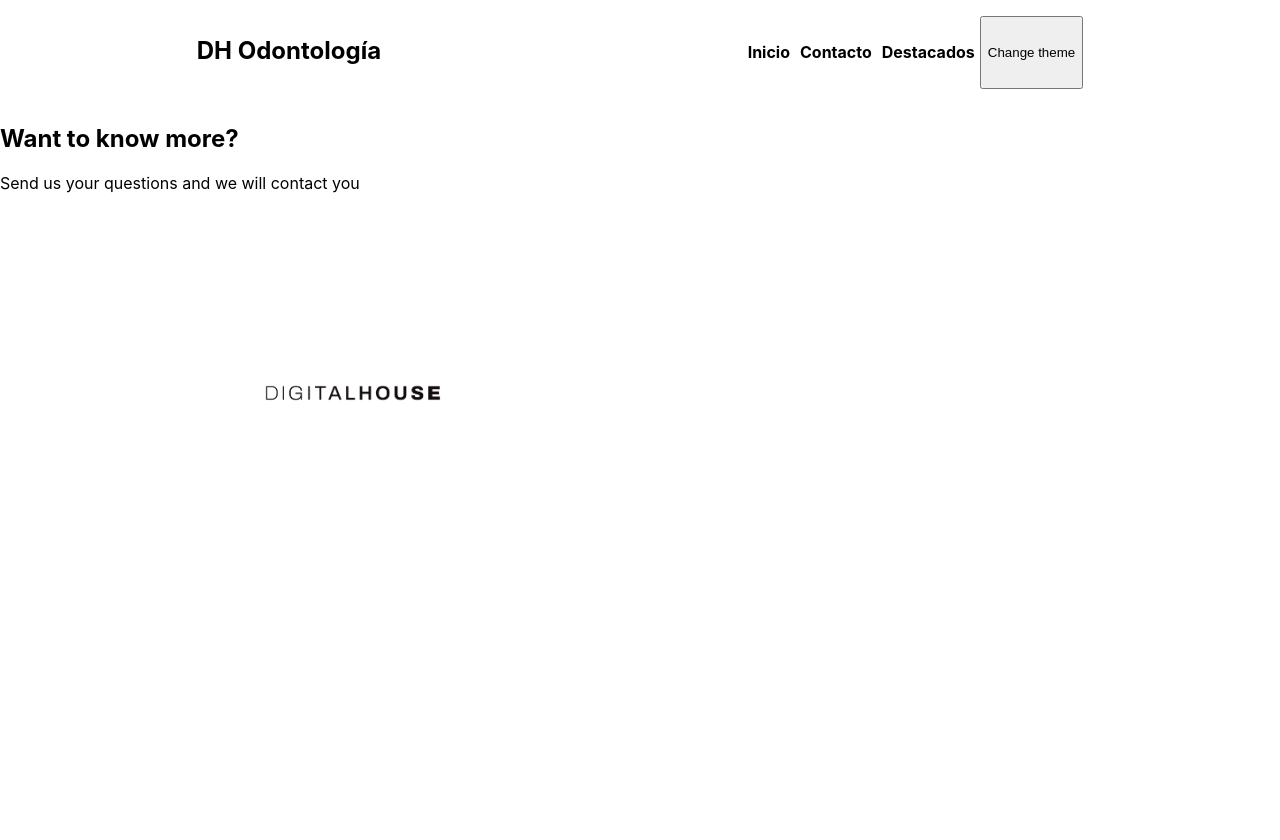
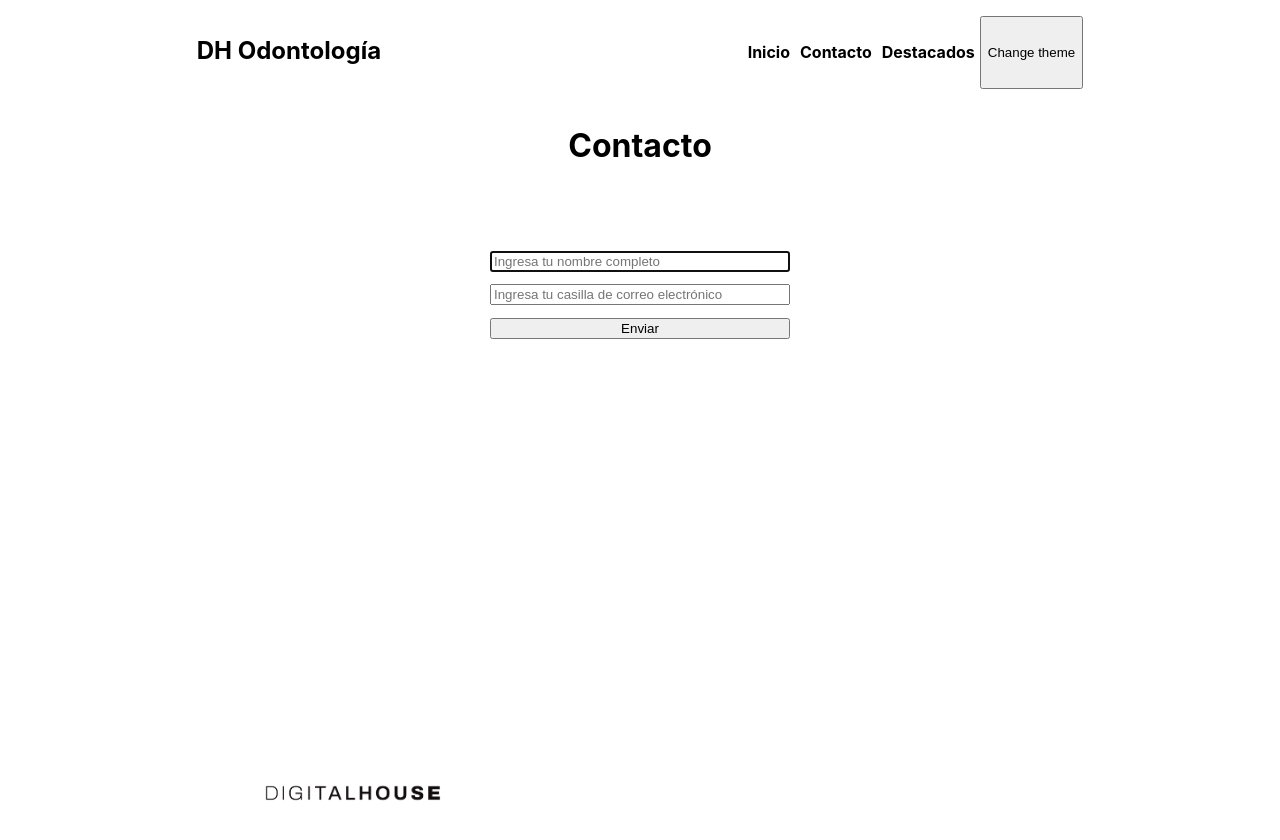
Before and after one commit to gustavofmacia/ctd-esp-fe3-final, a React (Vite) app: page /contacto in a window 1280 px wide. Shown: the top 840 px of the page. Before the commit the page ends 800 px from the top, so only its background shows below. Built offline with nearby package versions, Linux system fonts and the light colour scheme; no server answers; some icons are missing.

Commit message:
Form terminado, con validaciones implementadas según lo requerido.

```diff
--- a/src/Components/Form.jsx
+++ b/src/Components/Form.jsx
@@ -1,14 +1,62 @@
-import React from "react";
-
+import { useState } from "react";
 
 const Form = () => {
-  //Aqui deberan implementar el form completo con sus validaciones
+  const [user, setUser] = useState({
+    fullname: "",
+    email: "",
+  });
+  const [fullnameSent, setFullnameSent] = useState("");
+
+  const [showInfo, setShowInfo] = useState(false);
+  const [error, setError] = useState(false);
+
+  function handleSubmit(e) {
+    e.preventDefault();
+
+    const emailRegex = /^[a-zA-Z0-9._%+-]+@[a-zA-Z0-9.-]+\.[a-zA-Z]{2,}$/u;
+
+    if (user.fullname.length > 5 && emailRegex.test(user.email)) {
+      setFullnameSent(user.fullname);
+      setShowInfo(true);
+      setError(false);
+    } else {
+      setShowInfo(false);
+      setError(true);
+    }
+  }
 
   return (
-    <div>
-      <form>
+    <>
+      <form onSubmit={handleSubmit} style={{ marginBottom: "60px" }}>
+        <input
+          autoFocus
+          type="text"
+          placeholder="Ingresa tu nombre completo"
+          onChange={(e) => setUser({ ...user, fullname: e.target.value })}
+        />
+
+        <input
+          type="text"
+          placeholder="Ingresa tu casilla de correo electrónico"
+          onChange={(e) => setUser({ ...user, email: e.target.value })}
+        />
+        <button>Enviar</button>
       </form>
-    </div>
+      {showInfo && (
+        <div style={{ textAlign: "center" }}>
+          <h2>{`Gracias ${fullnameSent} por escribirnos!`}</h2>
+          <h2>En menos de 48 horas te contactaremos.</h2>
+        </div>
+      )}
+      {error && (
+        <div style={{ color: "red", fontWeight: "500", textAlign: "center" }}>
+          <p>Por favor chequea que la información ingresada sea correcta.</p>
+          <p>
+            Tu nombre completo debe tener una longitud mayor a 5 caracteres.
+          </p>
+        </div>
+      )}
+    </>
   );
 };
 
--- a/src/Pages/Contact.jsx
+++ b/src/Pages/Contact.jsx
@@ -4,11 +4,12 @@ import Form from "../Components/Form";
 
 const Contact = () => {
   return (
-    <div>
-      <h2>Want to know more?</h2>
-      <p>Send us your questions and we will contact you</p>
-      <Form />
-    </div>
+    <main>
+      <h1 style={{ marginBottom: "80px" }}>Contacto</h1>
+      <div style={{ marginBottom: "38vh" }}>
+        <Form />
+      </div>
+    </main>
   );
 };
 
--- a/src/Pages/Home.jsx
+++ b/src/Pages/Home.jsx
@@ -14,14 +14,14 @@ export default function Home() {
         <h1>Inicio</h1>
       </div>
 
-      {dentists && !loading ? (
+      {dentists && loading ? (
+        <LoadingText />
+      ) : (
         <div className="card-grid">
           {dentists.map((dentist) => (
             <Card key={dentist.id} dentist={dentist} />
           ))}
         </div>
-      ) : (
-        <LoadingText />
       )}
     </main>
   );
```
